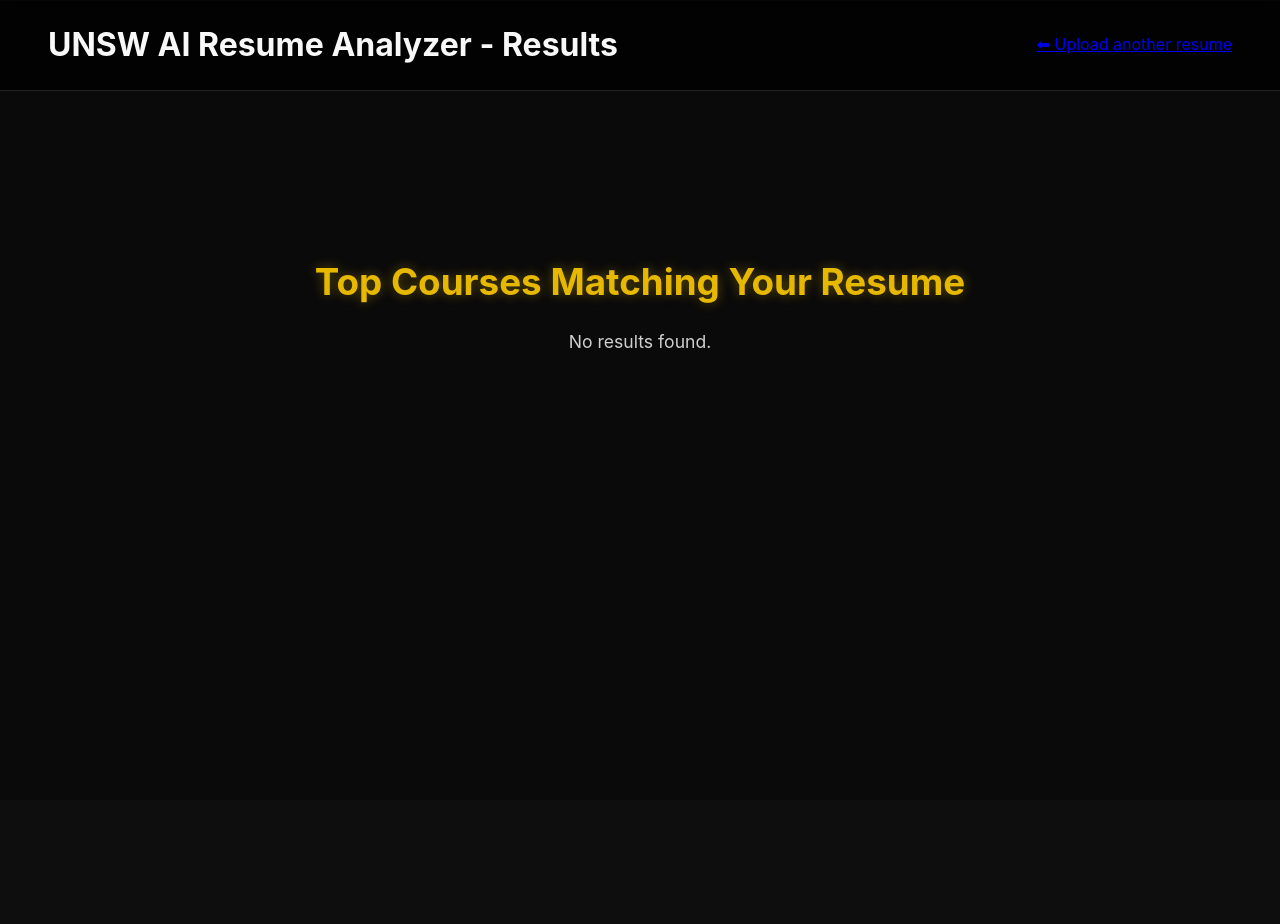
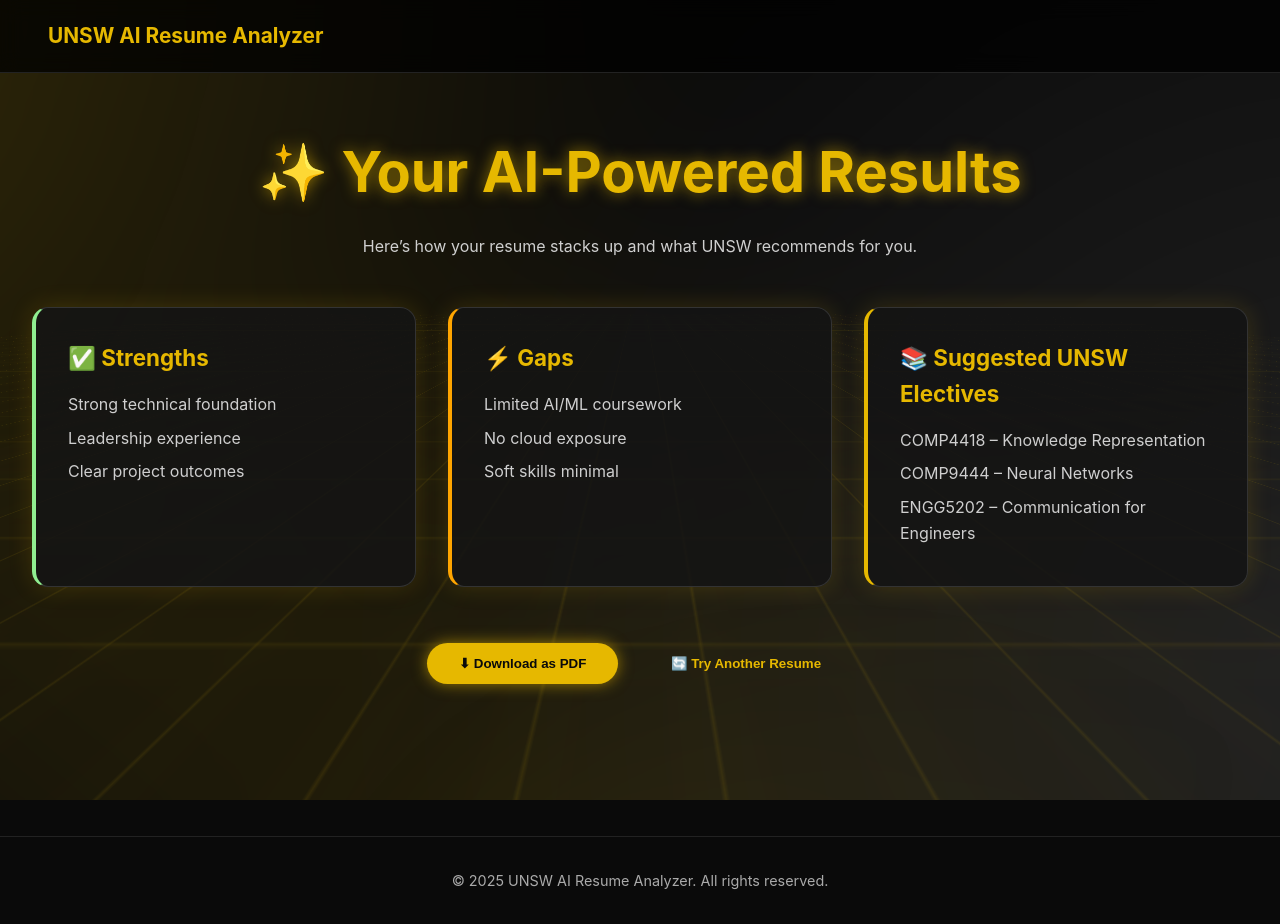
Before and after one commit to Harin211/UNSW-AI-resume-checker, a Python web app: template templates/results.html in a window 1280 px wide. Before the commit the page ends 348 px from the top, so only its background shows below. Run offline with Jinja, Linux system fonts and the light colour scheme; the template is opened without the code that fills it, so the values that code supplies are empty.

Commit message:
Made Changes to the UI from previous branch

```diff
--- a/templates/results.html
+++ b/templates/results.html
@@ -2,27 +2,213 @@
 <html lang="en">
 <head>
   <meta charset="UTF-8">
-  <title>Analysis Results</title>
+  <title>UNSW AI Resume Results</title>
   <meta name="viewport" content="width=device-width, initial-scale=1.0">
-  <link rel="stylesheet" type="text/css" href="/static/styles.css">
+  <style>
+    :root {
+      --unsw-yellow: #e6b800;
+      --black: #0a0a0a;
+      --light-gray: #cfcfcf;
+      --white: #f8f8f8;
+    }
+    * { margin: 0; padding: 0; box-sizing: border-box; }
+    body {
+      font-family: "Inter", "Helvetica Neue", Arial, sans-serif;
+      color: var(--white);
+      background: var(--black);
+      line-height: 1.6;
+      overflow-x: hidden;
+    }
+
+    /* Background container */
+    #grid {
+      position: fixed;
+      top: 0; left: 0;
+      width: 100%; height: 100%;
+      z-index: -2;
+      overflow: hidden;
+      perspective: 800px;
+    }
+    .nebula {
+      position: absolute;
+      top: -50%; left: -50%;
+      width: 200%; height: 200%;
+      background: radial-gradient(circle at 20% 30%, rgba(230, 184, 0, 0.2), transparent 40%),
+                  radial-gradient(circle at 80% 70%, rgba(255, 255, 255, 0.1), transparent 40%),
+                  radial-gradient(circle at 50% 90%, rgba(230, 184, 0, 0.15), transparent 40%);
+      animation: nebulaMove 20s ease-in-out infinite alternate;
+      filter: blur(60px);
+    }
+    @keyframes nebulaMove {
+      0%   { transform: translate(0,0) scale(1); }
+      50%  { transform: translate(-5%, -5%) scale(1.1); }
+      100% { transform: translate(5%, 5%) scale(1); }
+    }
+    .grid-plane {
+      position: absolute;
+      top: 50%; left: 50%;
+      width: 200%; height: 200%;
+      background-image: linear-gradient(rgba(230, 184, 0, 0.35) 1px, transparent 1px),
+                        linear-gradient(90deg, rgba(230, 184, 0, 0.35) 1px, transparent 1px);
+      background-size: 50px 50px;
+      transform: translate(-50%, -50%) perspective(600px) rotateX(70deg);
+      opacity: 0.3;
+      animation: gridFlow 8s linear infinite, pulseGlow 3s ease-in-out infinite;
+      filter: drop-shadow(0 0 6px rgba(230,184,0,0.6));
+    }
+    @keyframes gridFlow { 0% { background-position: 0 0; } 100% { background-position: 0 50px; } }
+    @keyframes pulseGlow { 0%,100% { opacity: 0.2; } 50% { opacity: 0.4; } }
+
+    header {
+      position: fixed;
+      top: 0; width: 100%;
+      padding: 1.2rem 3rem;
+      display: flex; justify-content: space-between; align-items: center;
+      background: rgba(0,0,0,0.75);
+      backdrop-filter: blur(10px);
+      border-bottom: 1px solid #222;
+      z-index: 10;
+    }
+    header .logo { font-size: 1.3rem; font-weight: 700; color: var(--unsw-yellow); }
+
+    .results-section {
+      padding: 8rem 2rem 6rem;
+      text-align: center;
+    }
+    .results-header h1 {
+      font-size: clamp(2.2rem, 5vw, 3.5rem);
+      color: var(--unsw-yellow);
+      margin-bottom: 1rem;
+      text-shadow: 0 0 15px rgba(230,184,0,0.6);
+    }
+    .results-header p {
+      max-width: 700px;
+      margin: 0 auto 3rem;
+      color: var(--light-gray);
+    }
+
+    .results-grid {
+      display: grid;
+      gap: 2rem;
+      grid-template-columns: repeat(auto-fit, minmax(280px, 1fr));
+      margin-bottom: 3rem;
+    }
+    .result-card {
+      background: rgba(20, 20, 20, 0.85);
+      border-radius: 16px;
+      padding: 2rem;
+      border: 1px solid #333;
+      box-shadow: 0 0 25px rgba(255,204,0,0.15);
+      text-align: left;
+      transition: transform 0.3s ease, opacity 0.6s ease;
+      opacity: 0; transform: translateY(30px);
+    }
+    .result-card.visible {
+      opacity: 1; transform: translateY(0);
+    }
+    .result-card h3 {
+      margin-bottom: 1rem;
+      font-size: 1.4rem;
+      color: var(--unsw-yellow);
+    }
+    .result-card ul { list-style: none; padding: 0; }
+    .result-card li { margin: 0.5rem 0; color: var(--light-gray); }
+    .strengths { border-left: 4px solid lightgreen; }
+    .gaps { border-left: 4px solid orange; }
+    .electives { border-left: 4px solid var(--unsw-yellow); }
+
+    .results-actions button {
+      margin: 0.5rem;
+      padding: 0.8rem 2rem;
+      border-radius: 30px;
+      font-weight: 600;
+      border: none;
+      cursor: pointer;
+      transition: all 0.3s ease;
+    }
+    .download-btn {
+      background: var(--unsw-yellow);
+      color: var(--black);
+      box-shadow: 0 0 15px rgba(230,184,0,0.6);
+    }
+    .try-again-btn {
+      background: transparent;
+      border: 1px solid var(--unsw-yellow);
+      color: var(--unsw-yellow);
+    }
+    .try-again-btn:hover { background: rgba(230,184,0,0.1); }
+
+    footer {
+      padding: 2rem;
+      text-align: center;
+      color: #aaa;
+      font-size: 0.9rem;
+      border-top: 1px solid #222;
+      margin-top: 3rem;
+    }
+  </style>
 </head>
 <body>
+  <div id="grid">
+    <div class="nebula"></div>
+    <div class="grid-plane"></div>
+  </div>
+
   <header>
-    <h1>UNSW AI Resume Analyzer - Results</h1>
-    <a href="/">⬅ Upload another resume</a>
+    <div class="logo">UNSW AI Resume Analyzer</div>
   </header>
 
-  <section class="results">
-    <h2>Top Courses Matching Your Resume</h2>
-    {% if courses %}
-      <ul>
-        {% for course in courses %}
-          <li>{{ course }}</li>
-        {% endfor %}
-      </ul>
-    {% else %}
-      <p>No results found.</p>
-    {% endif %}
+  <section class="results-section">
+    <div class="results-header">
+      <h1>✨ Your AI-Powered Results</h1>
+      <p>Here’s how your resume stacks up and what UNSW recommends for you.</p>
+    </div>
+
+    <div class="results-grid">
+      <div class="result-card strengths">
+        <h3>✅ Strengths</h3>
+        <ul>
+          <li>Strong technical foundation</li>
+          <li>Leadership experience</li>
+          <li>Clear project outcomes</li>
+        </ul>
+      </div>
+      <div class="result-card gaps">
+        <h3>⚡ Gaps</h3>
+        <ul>
+          <li>Limited AI/ML coursework</li>
+          <li>No cloud exposure</li>
+          <li>Soft skills minimal</li>
+        </ul>
+      </div>
+      <div class="result-card electives">
+        <h3>📚 Suggested UNSW Electives</h3>
+        <ul>
+          <li>COMP4418 – Knowledge Representation</li>
+          <li>COMP9444 – Neural Networks</li>
+          <li>ENGG5202 – Communication for Engineers</li>
+        </ul>
+      </div>
+    </div>
+
+    <div class="results-actions">
+      <button class="download-btn">⬇ Download as PDF</button>
+      <button class="try-again-btn" onclick="window.location.href='index.html'">🔄 Try Another Resume</button>
+    </div>
   </section>
+
+  <footer>
+    © 2025 UNSW AI Resume Analyzer. All rights reserved.
+  </footer>
+
+  <script>
+    // Animate results in when page loads
+    document.addEventListener("DOMContentLoaded", () => {
+      const cards = document.querySelectorAll(".result-card");
+      cards.forEach((card, i) => {
+        setTimeout(() => card.classList.add("visible"), i * 400);
+      });
+    });
+  </script>
 </body>
 </html>
```
